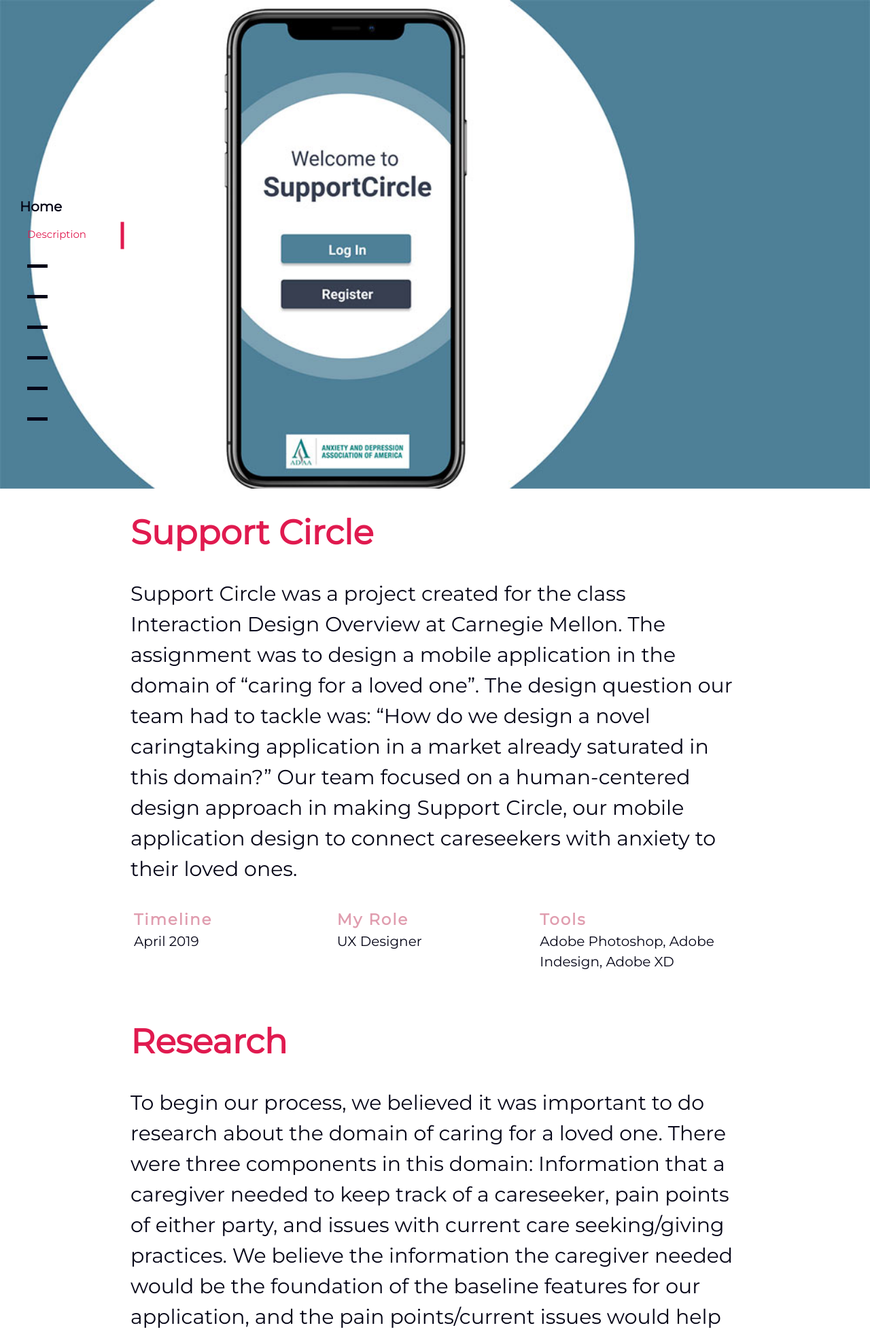
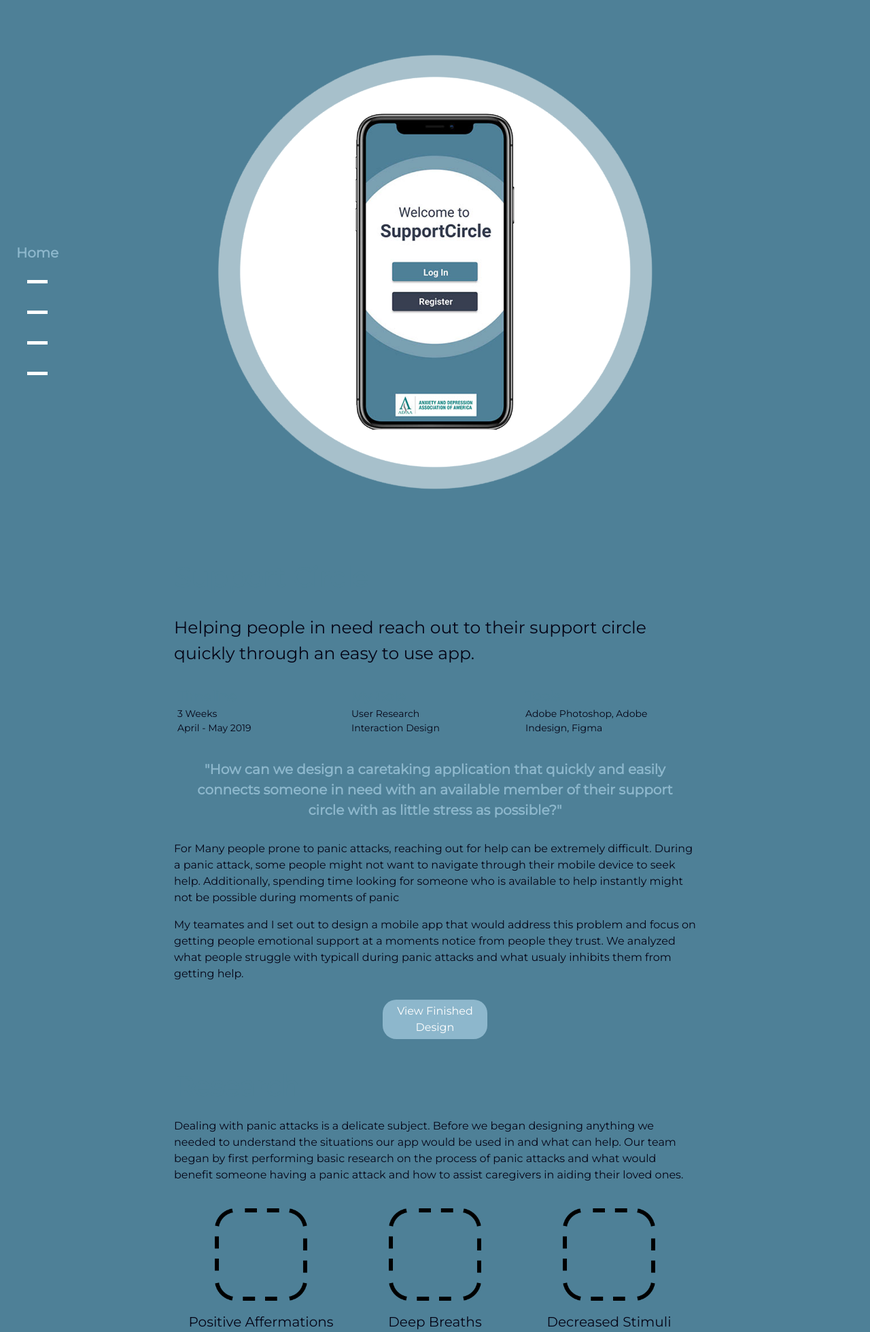
Before and after one commit to Jhorowitz0/Website, a PHP site: page /circle.html in a window 1280 px wide. Shown: the top 1960 px of the page at 68% size. Run offline with PHP 8.4, Linux system fonts and the light colour scheme.

Commit message:
Fixed up support circle page

```diff
--- a/circle.html
+++ b/circle.html
@@ -16,105 +16,136 @@
     <body>
         <main>
             <header>
-                <img id="titleImg" src="/images/support/background.jpg">
+                <img src="./images/support/Header.png">
             </header>
             <section id='description'>
                     <h1>Support Circle</h1>
-                <p>Support Circle was a project created for the class Interaction Design Overview at Carnegie Mellon.
-                    The assignment was to design a mobile application in the domain of “caring for a loved one”. The design question our team had to tackle was:
-                    “How do we design a novel caringtaking application in a market already saturated in this domain?”
-                    Our team focused on a human-centered design approach in making Support Circle, our mobile application design to connect careseekers with anxiety to their loved ones.
-                </p>
+                    <p class="tagline"> Helping people in need reach out to their support circle quickly through an easy to use app.</p>
                     <div class="content-wrap">
                         <div class="column">
                             <h3>Timeline</h3>
-                        <p>April 2019</p>
+                            <p>3 Weeks</p>
+                            <p>April - May 2019</p>
                         </div>
                         <div class="column">
                             <h3>My Role</h3>
-                        <p>UX Designer</p>
+                            <p>User Research</p>
+                            <p>Interaction Design</p>
                         </div>
                         <div class="column">
                             <h3>Tools</h3>
-                        <p>Adobe Photoshop, Adobe Indesign, Adobe XD</p>
+                            <p>Adobe Photoshop, Adobe Indesign, Figma</p>
                         </div>
+                    </div>
+
+                    <!-- <h2> Design Question:</h2> -->
+                    <h4>"How can we design a caretaking application that quickly and easily connects someone in need
+                        with an available member of their support circle with as little stress as possible?"
+                    </h4>
+                    <p> For Many people prone to panic attacks, reaching out for help can be extremely difficult.
+                        During a panic attack, some people might not want to navigate through their mobile device to
+                        seek help. Additionally, spending time looking for someone who is available to help instantly
+                        might not be possible during moments of panic
+                    </p>
+                    <p>
+                        My teamates and I set out to design a mobile app that would address this problem and focus on
+                        getting people emotional support at a moments notice from people they trust. We analyzed what people
+                        struggle with typicall during panic attacks and what usualy inhibits them from getting help.
+                    </p>
+
+                    <div id="button">
+                        <a href="#finalResult">View Finished Design</a>
                     </div>
             </section>
             <section id="research">
                 <h1>Research</h1>
                 <p>
-                    To begin our process, we believed it was important to do research about the domain of caring for a loved one.
-                    There were three components in this domain: Information that a caregiver needed to keep track of a careseeker, pain points of either party, and issues with current care seeking/giving practices.
-                    We believe the information the caregiver needed would be the foundation of the baseline features for our application, and the pain points/current issues would help us identify how we could make an application to improve this domain.
-                    Additionally, we performed a competitive analysis with other caregiving applications on the market to see what can be improved in this field.
+                    Dealing with panic attacks is a delicate subject. Before we began designing anything we needed to
+                    understand the situations our app would be used in and what can help. Our team began by first
+                    performing basic research on the process of panic attacks and what would benefit someone having a
+                    panic attack and how to assist caregivers in aiding their loved ones.
                 <p>
-                <div class="carousel" data-flickity='{"lazyLoad": 1 }'>
-                    <div class="carousel-cell">
-                        <img class="carousel-cell-image"
-        data-flickity-lazyload="/images/support/app1.PNG"/>
+                <div class="content-wrap">
+                    <div class="column">
+                        <img src="./images/placeholder.png">
+                        <p class="caption">Positive Affermations</p>
                     </div>
-                    <div class="carousel-cell">
-                        <img class="carousel-cell-image"
-        data-flickity-lazyload="/images/support/app2.PNG"/>
+                    <div class="column">
+                        <img src="./images/placeholder.png">
+                        <p class="caption">Deep Breaths</p>
                     </div>
-                    <div class="carousel-cell">
-                        <img class="carousel-cell-image"
-        data-flickity-lazyload="/images/support/app4.PNG"/>
+                    <div class="column">
+                        <img src="./images/placeholder.png">
+                        <p class="caption">Decreased Stimuli</p>
                     </div>
-                    <div class="carousel-cell">
-                        <img class="carousel-cell-image"
-        data-flickity-lazyload="/images/support/app5.PNG"/>
                 </div>
+                <h2> Interviewing Potential Users</h2>
+                <p>
+                    In order to get a better picture of what individuals need during a panic attack we interviewed 10
+                    people who had either had a panic attack in the past or had frequently cared for someone who is
+                    prone to them . We sought to learn what are some typical situations that result in panic attacks,
+                    what frustrations people face when trying to reach out for help or help a loved one.
+                </p>
+                <h2> Interview Insights</h2>
+                <div class="content-wrap">
+                    <div class="column">
+                        <img src="./images/placeholder.png">
+                        <p>While help might benefit someone having a panic attack, actually going
+                            through the effort to ask can be embarrassing or overwhelming for some people. </p>
+                    </div>
+                    <div class="column">
+                        <img src="./images/placeholder.png">
+                        <p>Even if people do successfully reach out, oftentimes people are unavailable
+                            to call at short notice or won’t understand the severity of the panic attack. Dealing with
+                            rejection from loved ones after reaching out doesn't help and could even make the
+                            situation worse. </p>
+                    </div>
+                    <div class="column">
+                        <img src="./images/placeholder.png">
+                        <p>Caregivers can struggle to know what to say when helping someone in need. Saying the wrong
+                            thing could make things worse.</p>
+                    </div>
+                </div>
+                <h2>Personas</h2>
+                <p>
+                    Based on the insights from our research, we created two personas to represent the two types of users
+                    our app would be designed for, people prone to panic attacks and their loved ones. We then created a
+                    user journey map for each persona to understand their feelings and needs throughout the stages of a
+                    panic attack and how our app could address this.
+                </p>
+                <p class="caption"> Journey map for a user having a panic attack.</p>
+                <img src="./images/support/journeymap.PNG">
+                <p class="caption"> Journey map for a caregiver providing aid.</p>
+                <img src="./images/support/journeymap2.PNG">
+                <h2>The App's Purpose</h2>
+                <p>After analyzing our research we found that Support Circle ultimately needed to:</p>
+                <div class="content-wrap">
+                    <div class="column">
+                        <h4>Get people in need in touch with their loved ones in a quick, non-negative
+                            way while reassuring them that help was coming. </h4>
+                    </div>
+                    <div class="column">
+                        <h4>Notify caregivers that their loved one is having a panic attack, give them a
+                            way to connect quickly, and aid them throughout the call.</h4>
                     </div>
                 </div>
             </section>
-            <section id="brainstorming">
-                <h1>Brainstorming</h1>
+            <section id="design">
+                <h1>Design</h1>
+                <h2>User Flow</h2>
                 <p>
-                    After conducting research on the domain, we learned the field of caregiving is heavily focused on providing support and care for elderly people.
-                    Because of the amount of caregiving applications involving elderly, we decided to change the domain of people our application would provide support for.
-                    Thus our team engaged in a sprint brainstorming session by asking the question “Who else can we care for?”
-                    We decided to shift our audience to people who struggle with anxiety or panic attacks, mainly because we found a lack of caregiving applications on the market for this target audience.
+                    We started our design process by first laying out each page and how they were connected. This
+                    would allow us to clearly see which page served what purpose.
                 </p>
-            </section>
-            <section id="personas">
-                <h1>Personas and Journey Maps</h1>
-                <p>In order to identify what functions our app would need, we created various personas that represented users in our app.
-                    We then tried to come up with as many scenarios involving our app as possible and how it would best benefit its users.
+                <img class="p80" src="./images/placeholder.png">
+                <h2>Initial Prototyping</h2>
+                <p>
+                    We began to prototype variations of our app layout on post-its and index cards with a focus on
+                    a large button that would instantly reach out to loved ones when held.
                 </p>
-                <img src="/images/support/personas.PNG">
-                <p>
-                    We then created a map of the personas experiences in our imaginary scenarios and mapped what their needs/emotions were in order to look for solutions.
-                </p>
-                <img src="/images/support/journeymap.PNG">
-            </section>
-            <section id="userTesting">
-                <h1>User Testing</h1>
-                <p>
-                    Once we identified some of the features and pages our app would consist of, we created a crude page flow on post-its.
-                </p>
-                <img src="/images/support/postit1.jpg">
-                <p>
-                    From there we showed the app to potential users and let them "click through" our screen concepts. We asked them to think out loud and critique anything they saw as ineffective or non-intuitive.
-                </p>
-            </section>
-            <section id="prototyping">
-                <h1>Wireframing and Prototyping</h1>
-                <p>Using feedback from our user tests and taking inspiration from other similar apps, we created some basic black and white prototypes of out app pages. </p>
-                <div class="carousel" data-flickity='{"lazyLoad": 1 }'>
-                    <div class="carousel-cell">
-                        <img class="carousel-cell-image"
-        data-flickity-lazyload="/images/support/wireframe.PNG"/>
-                    </div>
-                    <div class="carousel-cell">
-                        <img class="carousel-cell-image"
-        data-flickity-lazyload="/images/support/prototype.PNG"/>
-                    </div>
-                    <div class="carousel-cell">
-                        <img class="carousel-cell-image"
-                        data-flickity-lazyload="/images/support/prototype2.PNG"/>
-                    </div>
-                </div>
+                <h2>Low-Fi Wireframing</h2>
+                <h2>User Testing</h2>
+                <h2>Hi-Fi Prototype</h2>
             </section>
             <section id="finalResult">
                 <h1>The Final Result</h1>
@@ -181,11 +212,11 @@
                                     <p class="nav-title">Research</p>
                                     <div class="nav-marker"></div>
                                 </a>
-                                <a class="nav-item" href="#brainstorming">
-                                    <p class="nav-title">Brainstorming</p>
+                                <a class="nav-item" href="#design">
+                                    <p class="nav-title">Design</p>
                                     <div class="nav-marker"></div>
                                 </a>
-                                <a class="nav-item" href="#personas">
+                                <!-- <a class="nav-item" href="#personas">
                                     <p class="nav-title">Personas</p>
                                     <div class="nav-marker"></div>
                                 </a>
@@ -196,8 +227,8 @@
                                 <a class="nav-item" href="#prototyping">
                                     <p class="nav-title">Prototyping</p>
                                     <div class="nav-marker"></div>
-                                </a>
-                                <a class="nav-item" href="#finalResults">
+                                </a> -->
+                                <a class="nav-item" href="#finalResult">
                                     <p class="nav-title">Final Result</p>
                                     <div class="nav-marker"></div>
                                 </a>
--- a/css/projects.css
+++ b/css/projects.css
@@ -6,84 +6,66 @@ html {
 body {
     margin: 0;
     padding: 0;
-    font-size: 15px;
+    font-size: 16px;
     line-height: 1.5;
-    background: #FFFFFF;
+    background: #4e8097;
     color: #050517;
     font-family: 'Montserrat', sans-serif;
+    transition: 500ms;
 }
 
 main {margin: 0;}
 
 p{
     color:  #050517;
-    font-size: 30px;
+    font-size: 16px;
 }
 
 a{
-    color:  #050517;
     outline: none;
     text-decoration: none;
 }
 
-#play_button{
-    color:  #050517;
-    outline:  #050517;
-    text-decoration: none;
-    background-color: #E01A4F;
+
+#button{
+    display:flex;
     text-align: center;
-    padding-bottom: 20px;
-    width: 30%;
+    width: 20%;
+    margin: 0px auto;
+    padding-top: 10px;
 }
 
-#play_button:hover{
-    color: #E01A4F;
-    text-decoration: none;
-    background-color:#050517;
+#button a{
+    color:  #FFFFFF;
+    background-color: #8db7cc;
+    border-radius: 20px;
+    padding: 5px 10px;
+    width: 100%;
     text-align: center;
-    padding-bottom: 20px;
-    width: 30%;
 }
 
-#play_button:hover a {
-    color: #E01A4F;
+#button a:hover{
+    color:  #FFFFFF;
+    background-color: #4e8097;
 }
 
 header{
-    width: 100%;
-    margin: 0 auto;
-    margin-top: 0%;
+    width: 50%;
+    height: 100vh;
+    margin: auto;
+    display: flex;
 }
 
 header img{
-    border-radius: 0%;
-}
-
-header p {
-    width: 70%;
-    margin: 0 auto;
-}
-
-header h1 {
-    width: 70%;
-    margin: 0 auto;
-}
-
-header .content-wrap{
-    width: 70%;
-    margin: 0 auto;
+    width: 100%;
+    margin: auto;
+    display: flex;
 }
 
 section{
-    width: 70%;
+    width: 60%;
     margin: 0 auto;
-    padding-bottom: 40px;
-}
-
-img{
-    object-fit: contain;
-    width: 100%;
-    border-radius: 7px;
+    padding-bottom: 20px;
 }
 
 #photoSeries img{
@@ -109,13 +91,61 @@ video, iframe{
 }
 
 h1{
-    font-size: 50px;
-    color: #E01A4F;
+    font-size: 40px;
+    color: #4e8097;
     font-weight: 900;
     padding: 0;
     margin: 0;
     padding-top: 20px;
 }
+
+h2{
+    font-size: 25px;
+    color: #4e8097;
+    font-weight: 900;
+    padding: 0;
+    margin-top: 0;
+    padding-top: 50px;
+}
+
+h3{
+    padding: 0;
+    margin: 0;
+    font-weight: 800;
+    font-size: 20px;
+    color: #4e8097;
+}
+
+h4{
+    font-weight: 900;
+    font-size: 20px;
+    margin: 30px;
+    color: #8db7cc;
+    text-align: center;
+}
+
+img{
+    width: 100%;
+    margin: auto;
+    display: flex;
+}
+
+img.p80{
+    width: 80%;
+}
+
+.tagline{
+    font-size: 25px;
+}
+
+.title{
+    background-color: #8db7cc;
+}
+
+.content{
+    width: 60%;
+}
+
 
 .content-wrap{
     display:flex;
@@ -124,17 +154,8 @@ h1{
     padding: 0;
 }
 
-.content-wrap h3{
-    padding: 0;
-    font-weight: 800;
-    font-size: 23px;
-    margin: 0;
-    letter-spacing: 2px;
-    color: #e09daf;
-}
-
 .content-wrap p{
-    font-size: 20px;
+    font-size: 14px;
     font-weight: 200;
     padding: 0;
     margin: 0;
@@ -143,7 +164,26 @@ h1{
 .column{
     width:33%;
     padding: 5px;
+    margin: 0 auto;
 }
+
+.column img{
+    margin: 10px auto;
+    display: flex;
+    width: 60%;
+
+}
+
+.column h2{
+    text-align: center;
+}
+
+p.caption{
+    font-size: 20px;
+    text-align: center;
+}
+
+
 
 /* -----------------------nav styles ------------------ */
 
@@ -165,13 +205,13 @@ h1{
 
 #back:hover{
     transition: 0.3s;
-    color: #E01A4F;
+    color: #4e8097;
     font-weight: 900;
 }
 
 #up:hover{
     transition: 0.3s;
-    color: #E01A4F;
+    color: #4e8097;
     font-weight: 900;
 }
 
@@ -230,7 +270,7 @@ footer{
     background: rgba(255,255,255,0%);
 }
 .flickity-button:hover .flickity-button-icon{
-    fill: #E01A4F;
+    fill: #4e8097;
     transform: scale(1.1);
 
 }
@@ -251,7 +291,7 @@ flickity-page-dots {
 }
 
 .flickity-page-dots .dot.is-selected {
-    background: #E01A4F;
+    background: #4e8097;
 }
 
 
@@ -266,7 +306,7 @@ flickity-page-dots {
 .side-nav{
     display:flex;
     flex-direction: column;
-    color:#050517;;
+    color:#FFFFFF;;
 }
 
 .nav-item{
@@ -276,7 +316,7 @@ flickity-page-dots {
 
 .nav-marker{
     display: block;
-    background: #050517;
+    background: #FFFFFF;
     height: 5px;
     width: 30px;
     position: relative;
@@ -290,7 +330,7 @@ flickity-page-dots {
     position: absolute;
     text-emphasis-style: none;
     text-decoration: none;
-    color: #050517;
+    color: #FFFFFF;
     transform: translate(0, -25px);
 }
 
@@ -323,11 +363,12 @@ flickity-page-dots {
     font-weight: bold;
     font-size: 20px;
     transition: 0.25s;
+    color: #8db7cc;
 }
 
 #link:hover{
     font-size: 21px;
-    color:#E01A4F;
+    color:#8db7cc;
 }
 
 
@@ -386,7 +427,7 @@ flickity-page-dots {
     section{
         width: 80%;
         margin: 0 auto;
-        padding-bottom: 40px;
+        padding-bottom: 20px;
     }
 
     .content-wrap{
```
Also changed, not shown: js/project.js (+21 -3 lines), images/placeholder.png (added), images/support/Header.png (added). Lines whose indentation alone changed are shown as unchanged.
